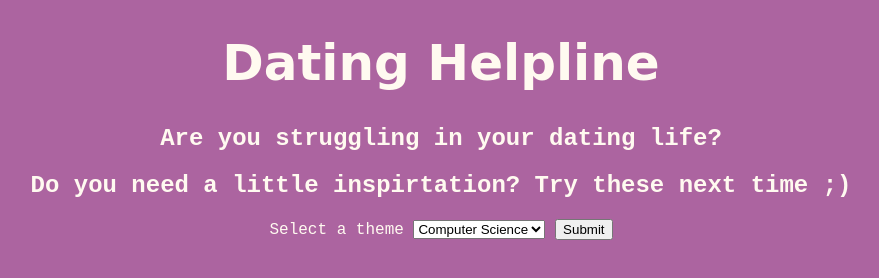
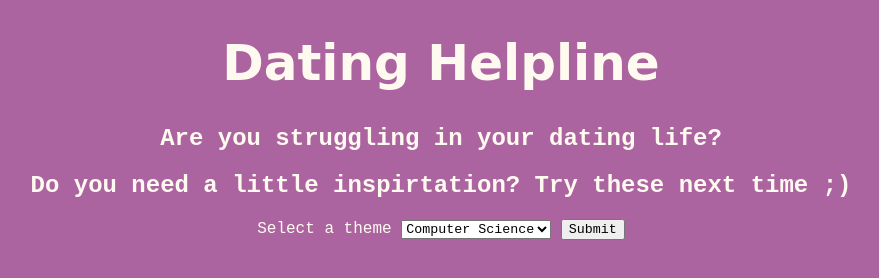
Before and after one commit to mannat-gill/datingHelpline, a plain HTML site: page index.html in a window 1280 px wide. Shown: the whole page, without its empty margins (199-1078 px from the left). Drawn offline with Linux system fonts and the light colour scheme.

```diff
--- a/mystyle.css
+++ b/mystyle.css
@@ -16,3 +16,9 @@ img{
     height: auto;
     width: auto\9;
 }
+button{
+    font-family: 'Frauen', monospace;
+}
+select{
+    font-family: 'Frauen', monospace;
+}
```
